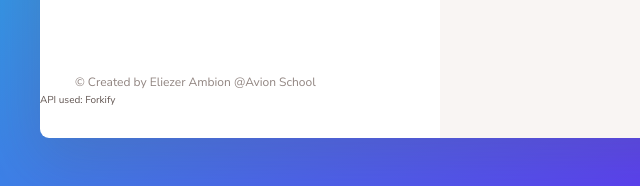
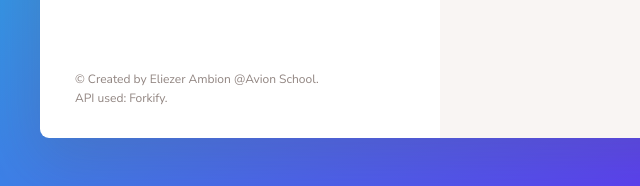
Before and after one commit to EliezerAmbion/Recipe-App, a website built with Parcel: page index.html in a window 1280 px wide. Shown: the part 1083-1269 px from the top of the page, 0-640 px from the left. Built offline with nearby package versions, Linux system fonts and the light colour scheme.

Commit message:
another revision in html

```diff
--- a/index.html
+++ b/index.html
@@ -121,8 +121,10 @@
           </button> -->
         </div>
 
-        <p class="copyright">&copy; Created by Eliezer Ambion @Avion School</p>
-        <p>API used: Forkify</p>
+        <p class="copyright">
+          &copy; Created by Eliezer Ambion @Avion School. <br />
+          API used: Forkify.
+        </p>
       </div>
 
       <div class="recipe">
```
